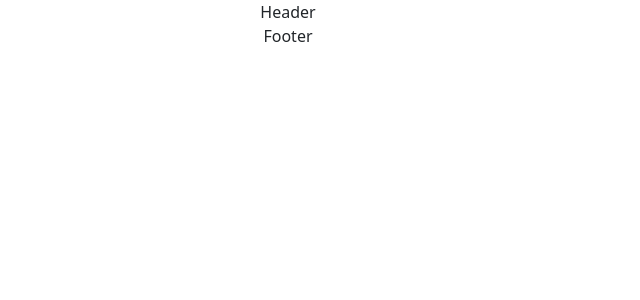
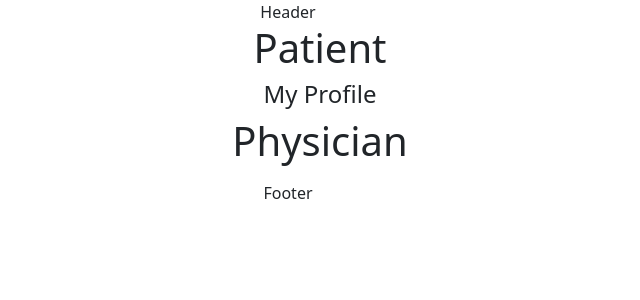
Before and after one commit to Manikanth1801/Patient-portal, a React (Create React App) app: page / in a window 1280 px wide. Shown: the top 300 px of the page, without its empty margins (352-992 px from the left). Built offline with nearby package versions, Linux system fonts and the light colour scheme.

Commit message:
Sidebar route management

```diff
--- a/src/App.js
+++ b/src/App.js
@@ -3,12 +3,46 @@ import './App.css';
 import Footer from './Components/Common/Footer';
 import Header from './Components/Common/Header';
 import Routes from './Components/Common/Routes/Routes';
+import Display from './Components/Display';
+
+const data = {
+
+}
+const sidebar = [
+  {
+    page: "Patient",
+    properties:[
+      {
+      dashboard: "Dashboard",
+      myProfile: "My Profile",
+      scheduleAppointment: "Schedule Appointment",
+      appointmentHistory: "Appointment History",
+      demographics: "Demographics",
+      medicationAllergies: "Medication and Allergies",
+      immunizationDetails: "Immunization Details",
+      patientVitals: "Patient Vitals",
+      order: "Order",
+      patientEducation: "Patient Education",
+    }
+  ]
+  },
+  {
+    page: "Physician",
+    properties:[
+      {
+      dashboard: "Dashboard",
+      patientDetails: "Patient details",
+    }
+  ]
+  }
+]
 
 function App() {
   return (
     <div className="App">
      <Header/>
      <Routes/>
+     <Display sidebar = {sidebar} />
      <Footer/>
     </div>
   );
--- /dev/null
+++ b/src/Components/Display.jsx
@@ -0,0 +1,25 @@
+import React from 'react'
+import { Link } from 'react-router-dom'
+
+export default function Display(props) {
+    return (
+        <div>
+           <ul>
+        {props.sidebar.map((item, index) => {
+          return <ul key={index}>
+              <h1>
+              {item.page}
+              </h1>
+                  {item.properties.map((c,i)=>{
+                      return <h4 key={i}>
+                          {c.myProfile}
+                      </h4>
+                  })}
+
+          </ul>
+              ;
+        })}
+      </ul>
+        </div>
+    )
+}
```
